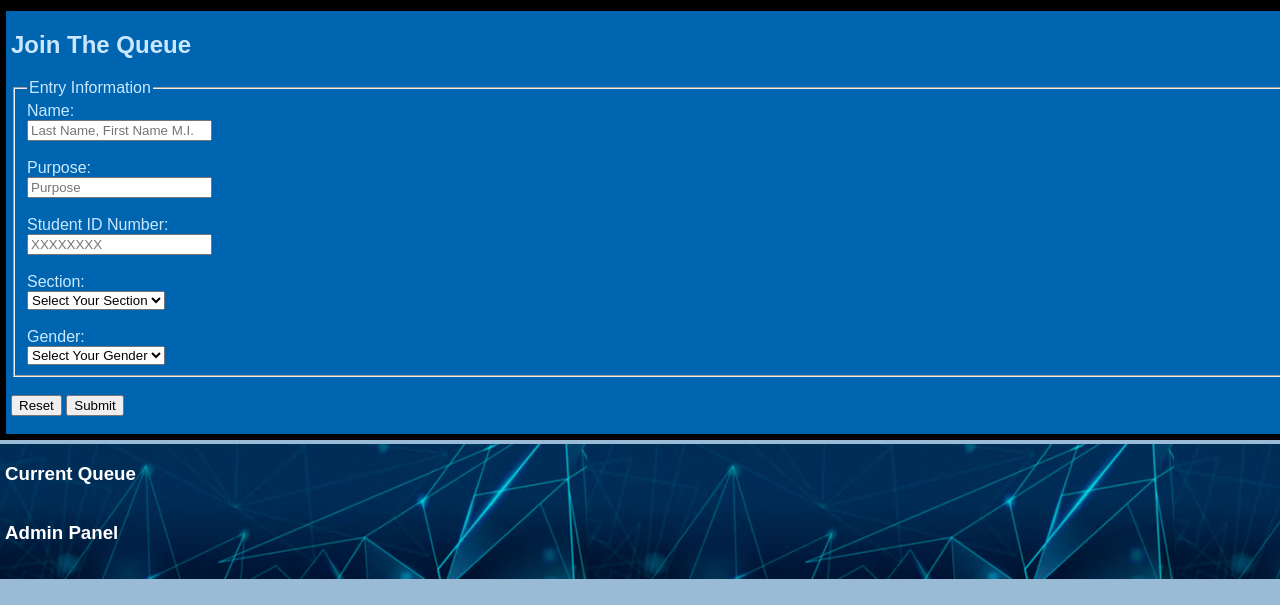
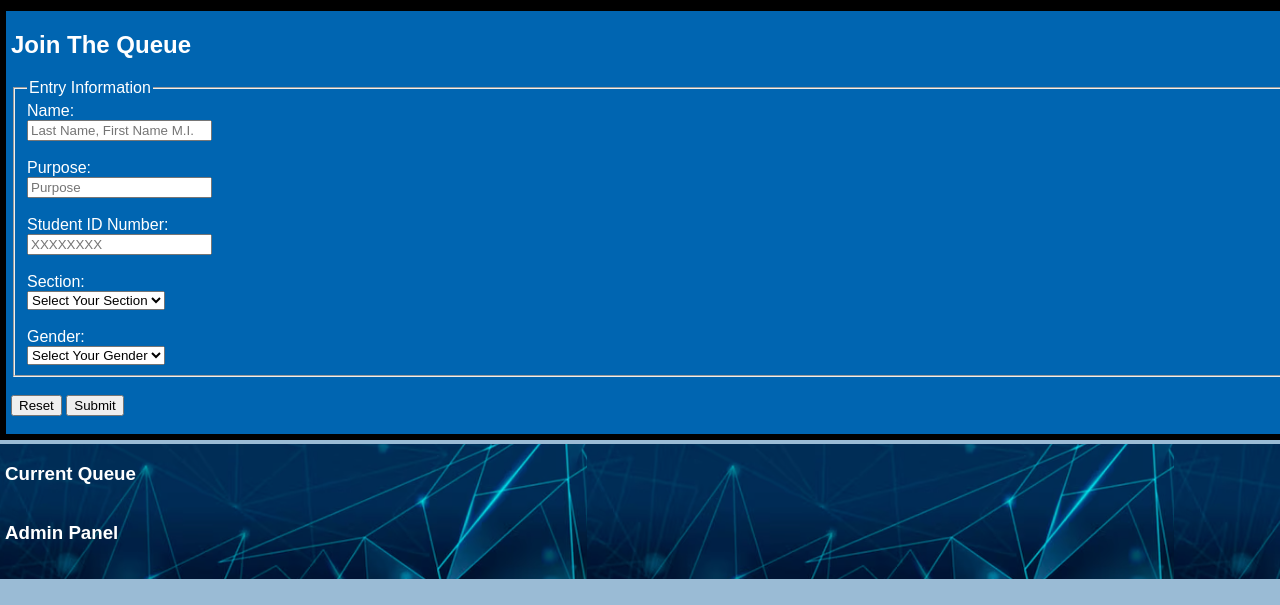
Before and after one commit to R-ANCERO-2028/One-Of-The-Assessment-Things, a plain HTML site: page index.html in a window 1280 px wide. Shown: the part 195-800 px from the top of the page. Drawn offline with Linux system fonts and the light colour scheme.

Commit message:
Update style.css

```diff
--- a/style.css
+++ b/style.css
@@ -58,7 +58,7 @@ section {
   left: 0px;
   border: 6px solid black;
   background-color: #0065b1;
-  color: #c9e8ff;
+  color: white;
   margin: 5px auto;
   padding-left: 5px;
   padding-right: 5px;
```
